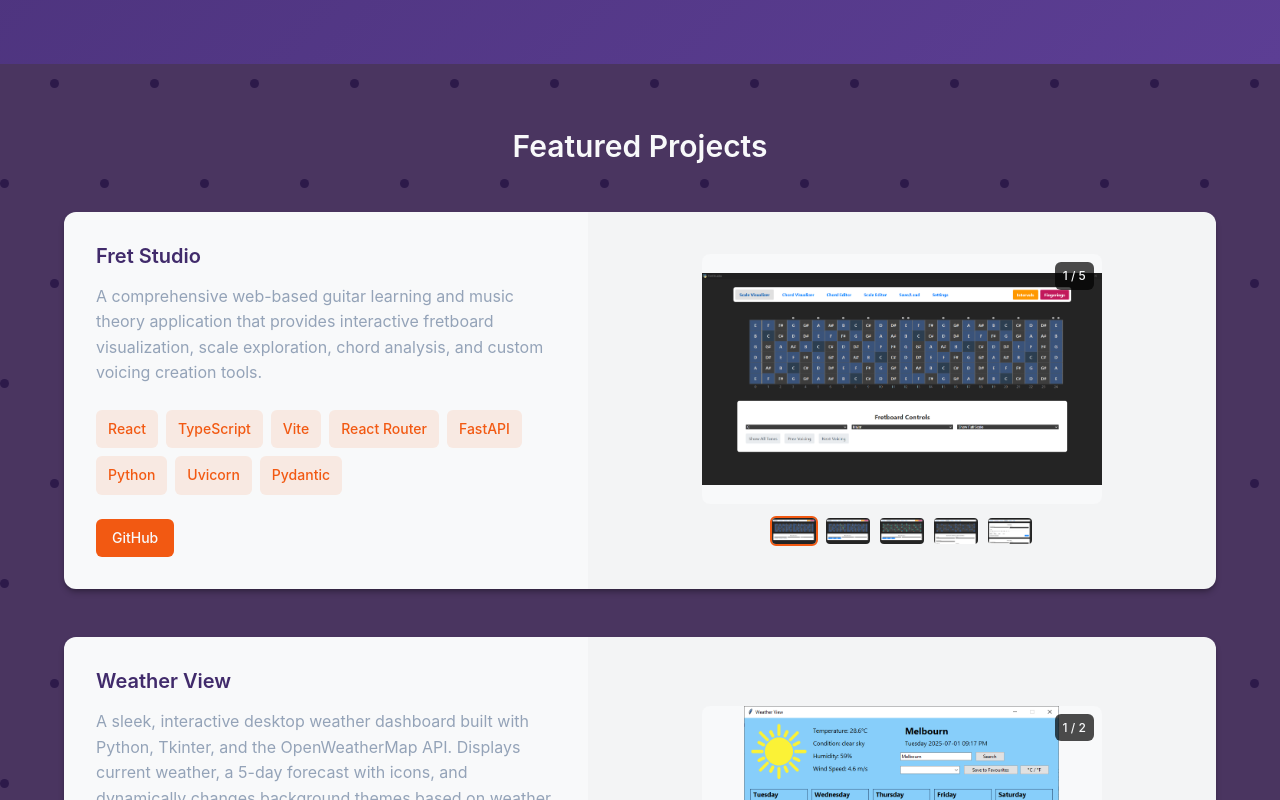
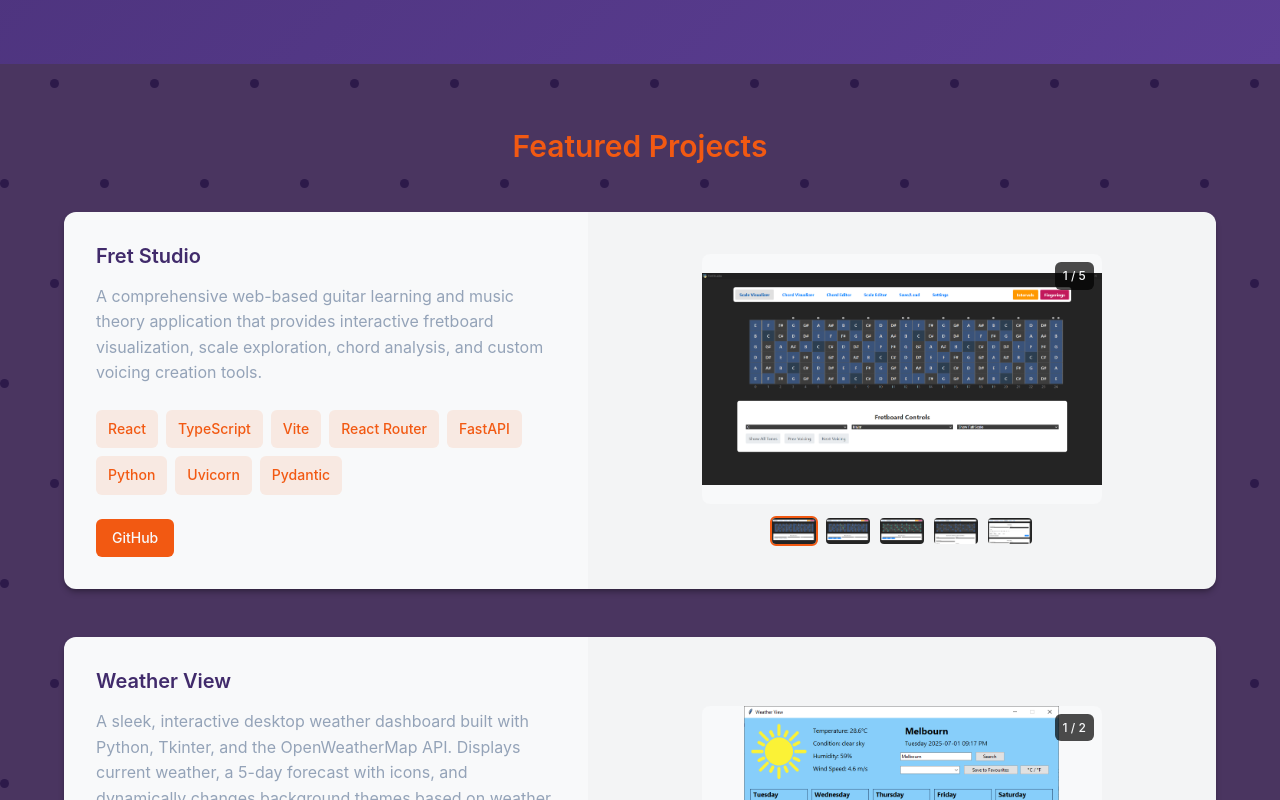
Before and after one commit to heaD-tWin/MyPortfolio, a React (Vite) app: page / in a window 1280 px wide. Shown: the part 1400-2200 px from the top of the page. Built offline with nearby package versions, Linux system fonts and the light colour scheme; the HTML template or start-up script is replaced by a standard one.

Commit message:
Updated heading color.

```diff
--- a/src/components/Contact/Contact.tsx
+++ b/src/components/Contact/Contact.tsx
@@ -37,7 +37,7 @@ const Contact: React.FC = () => {
         mousePos={mousePos}
       />
       <div className="container">
-        <h2 className="sectionTitle text-center">Contact Me</h2>
+        <h2 className="text-center mb-2xl">Contact Me</h2>
         <div className={styles.contactContent}>
           <div className={styles.contactInfo}>
             <h3 className={styles.connectText}>Let's Connect</h3>
--- a/src/styles/globals.css
+++ b/src/styles/globals.css
@@ -111,6 +111,6 @@ a:hover {
 }
 
 .mb-2xl {
-    color: var(--color-white);
+    color: var(--color-vivid-orange);
     margin-bottom: var(--spacing-2xl);
 }
```
